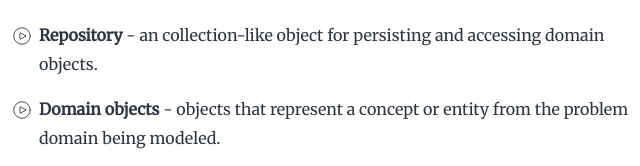
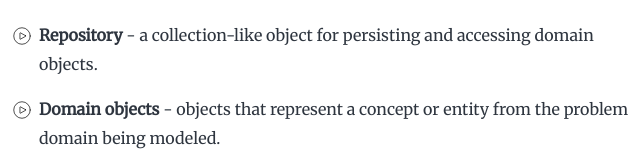
Before and after one commit to grahamsutton/grahamsutton.dev, a Gatsby site: page /implement-the-repository-pattern-in-php/ in a window 1280 px wide. Shown: the part 455-621 px from the top of the page, 321-961 px from the left. Built offline with nearby package versions, Linux system fonts and the light colour scheme; Gatsby itself is replaced by a stand-in of ours; some packages are replaced by stand-ins of ours.

Commit message:
Fixed typo in "Implement the Repository Pattern in PHP" article.

```diff
--- a/content/blog/implement-the-repository-pattern-in-php/index.md
+++ b/content/blog/implement-the-repository-pattern-in-php/index.md
@@ -9,7 +9,7 @@ tags:
 
 # Terminology
 
-* **Repository** - an collection-like object for persisting and accessing domain objects.
+* **Repository** - a collection-like object for persisting and accessing domain objects.
 * **Domain objects** - objects that represent a concept or entity from the problem domain being modeled.
 * **Entity** - a domain object that has an intrinsically unique identity.
 
```
